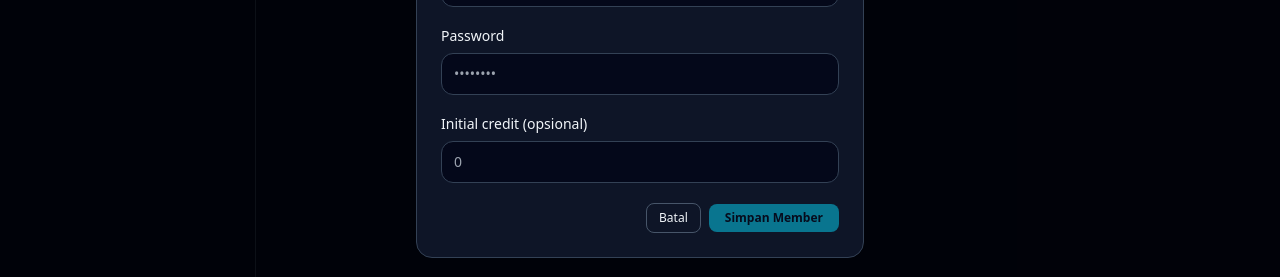
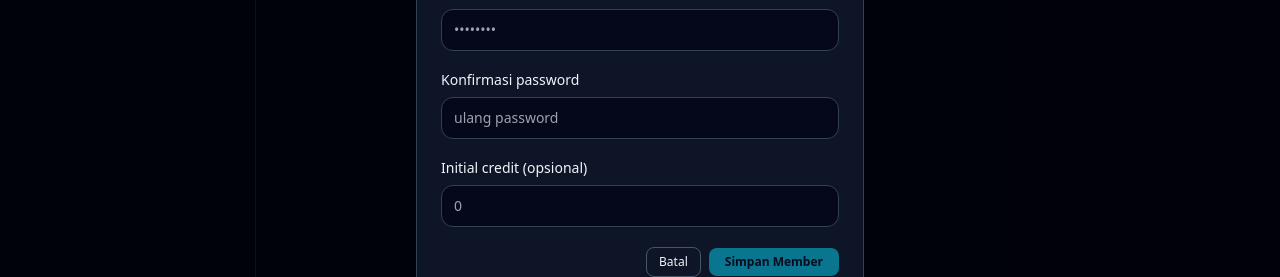
Before and after one commit to aybhjd/mystery-box-web, a Next.js app: page /panel/members in a window 1280 px wide. Both pictures are taken after a click on the button "New Member". Shown: the part 362-639 px from the top of the page. Built offline with nearby package versions, Linux system fonts and the light colour scheme; no server answers.

Commit message:
Update page.tsx

```diff
--- a/app/panel/members/page.tsx
+++ b/app/panel/members/page.tsx
@@ -81,6 +81,7 @@ export default function PanelMembersPage() {
   const [newMemberModalOpen, setNewMemberModalOpen] = useState(false);
   const [newUsername, setNewUsername] = useState("");
   const [newPassword, setNewPassword] = useState("");
+  const [newPasswordConfirm, setNewPasswordConfirm] = useState("");
   const [newInitialCredit, setNewInitialCredit] = useState("");
   const [newMemberError, setNewMemberError] = useState<string | null>(null);
   const [newMemberLoading, setNewMemberLoading] = useState(false);
@@ -448,6 +449,7 @@ export default function PanelMembersPage() {
     setNewMemberModalOpen(true);
     setNewUsername("");
     setNewPassword("");
+    setNewPasswordConfirm("");
     setNewInitialCredit("");
     setNewMemberError(null);
   }
@@ -456,6 +458,7 @@ export default function PanelMembersPage() {
     setNewMemberModalOpen(false);
     setNewUsername("");
     setNewPassword("");
+    setNewPasswordConfirm("");
     setNewInitialCredit("");
     setNewMemberError(null);
     setNewMemberLoading(false);
@@ -477,6 +480,10 @@ export default function PanelMembersPage() {
     }
     if (!password) {
       setNewMemberError("Password wajib diisi.");
+      return;
+    }
+    if (password !== newPasswordConfirm) {
+      setNewMemberError("Konfirmasi password tidak sama.");
       return;
     }
     if (Number.isNaN(initialCredit) || initialCredit < 0) {
@@ -793,6 +800,20 @@ export default function PanelMembersPage() {
               </div>
 
               <div className="space-y-1.5">
+                <label className="text-sm font-medium" htmlFor="nm-password-confirm">
+                  Konfirmasi password
+                </label>
+                <input
+                  id="nm-password-confirm"
+                  type="password"
+                  className="w-full rounded-xl border border-slate-700 bg-slate-950/80 px-3 py-2.5 text-sm focus:outline-none focus:ring-2 focus:ring-cyan-500 focus:border-cyan-500"
+                  placeholder="ulang password"
+                  value={newPasswordConfirm}
+                  onChange={(e) => setNewPasswordConfirm(e.target.value)}
+                />
+              </div>
+
+              <div className="space-y-1.5">
                 <label
                   className="text-sm font-medium"
                   htmlFor="nm-initial-credit"
@@ -831,7 +852,8 @@ export default function PanelMembersPage() {
                   disabled={
                     newMemberLoading ||
                     !newUsername.trim() ||
-                    !newPassword
+                    !newPassword ||
+                    !newPasswordConfirm
                   }
                   className="rounded-lg bg-cyan-500 px-4 py-1.5 text-xs font-semibold text-slate-950 hover:bg-cyan-400 disabled:opacity-60 disabled:cursor-not-allowed transition"
                 >
```
